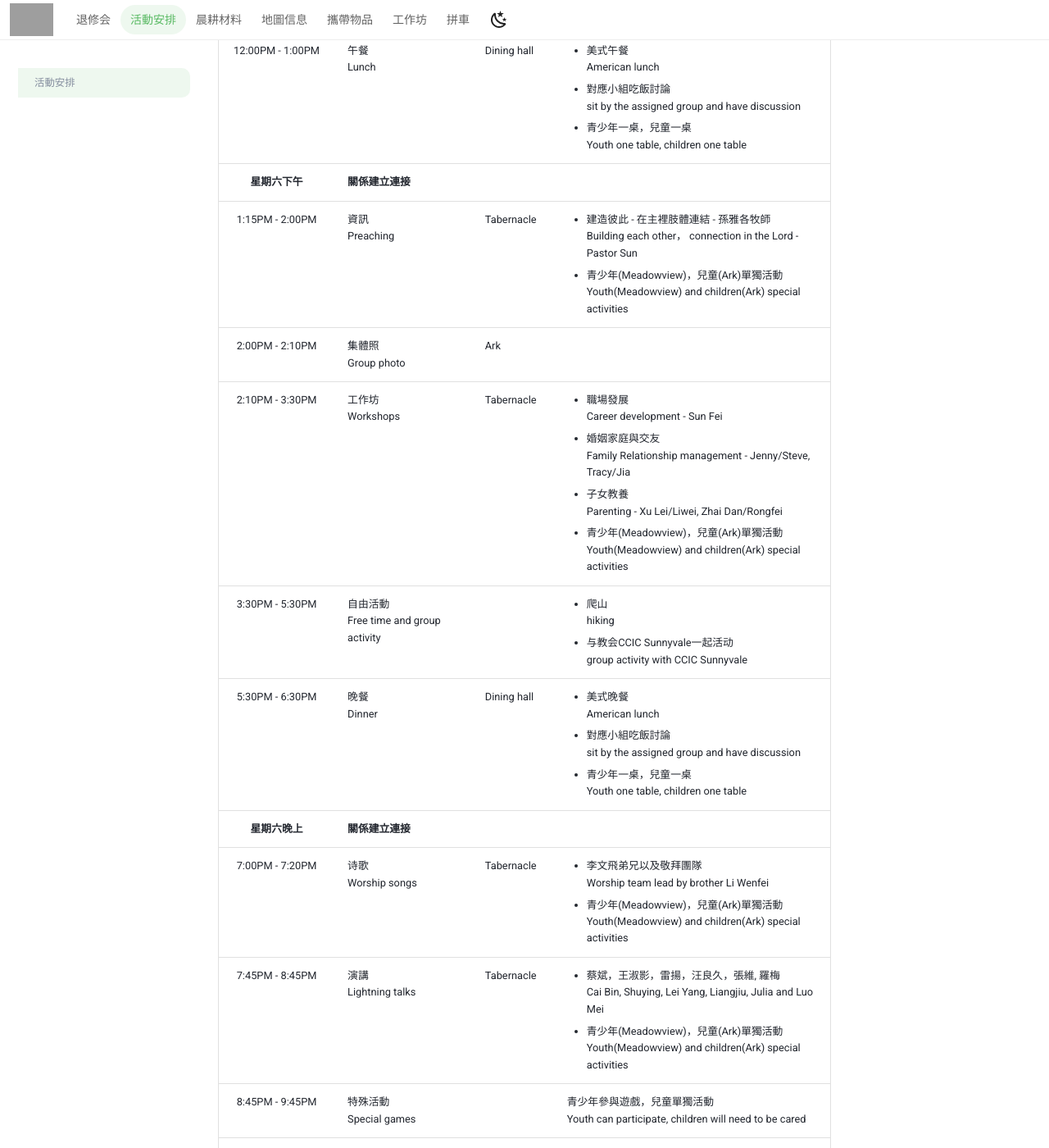
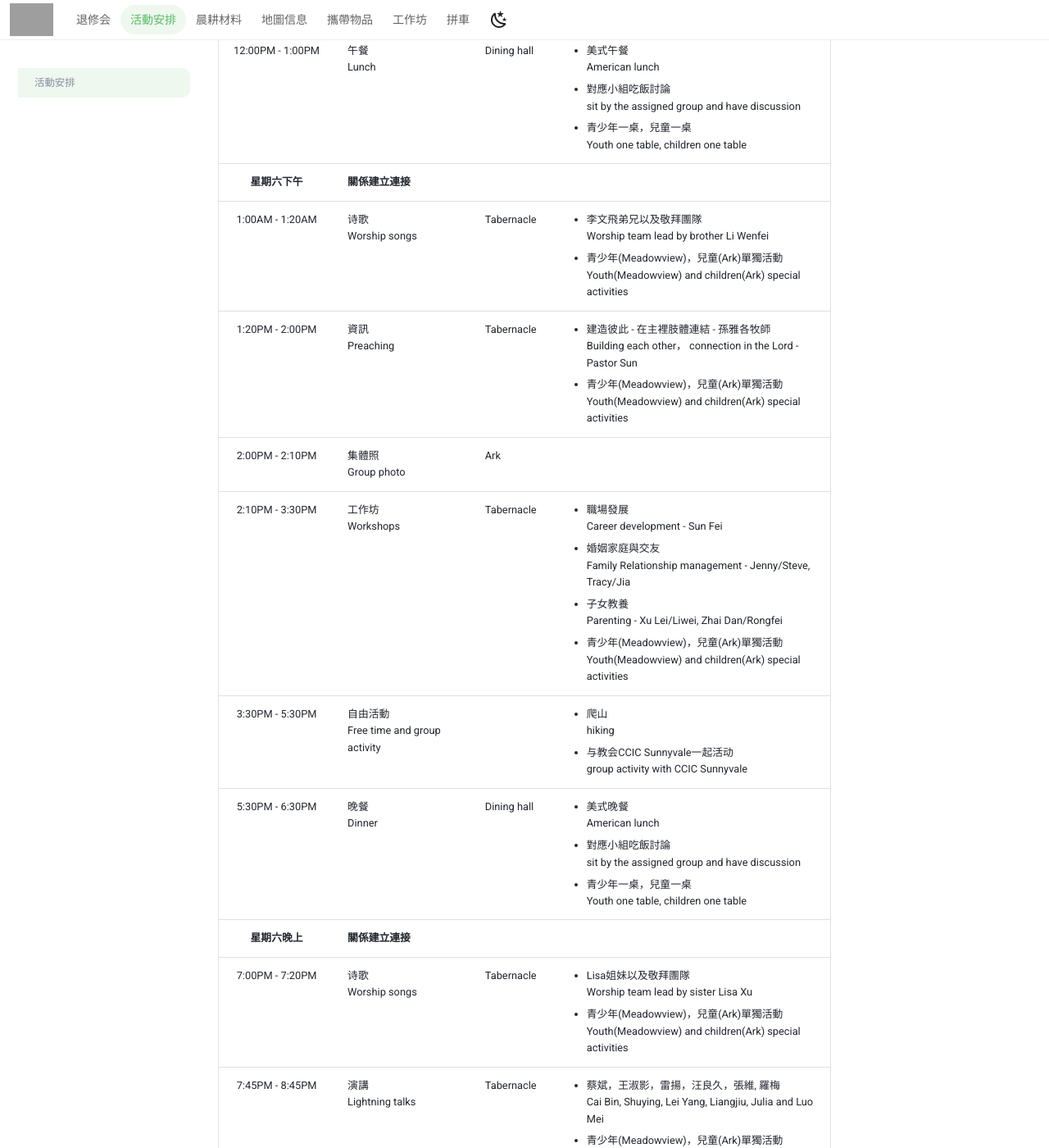
Before and after one commit to peng-mi/ccic-csj.github.io, an MkDocs documentation site: the page built from docs/src/agenda.md, in a window 1280 px wide and 1400 px high, scrolled down 1364 px. Shown: the whole window at 82% size. Built offline with MkDocs 1.6.1 and Material for MkDocs 9.7.7, drawn with Linux system fonts in a browser that asks for light colours; the version menu is left out; some of the changed text lies outside the part shown; grey boxes are pictures that could not be loaded.

Commit message:
update agenda for worship team

```diff
--- a/docs/src/agenda.md
+++ b/docs/src/agenda.md
@@ -7,33 +7,34 @@
 |:------------------------------------:|----------------------------------------|--------------------------------------------------------------------------------------------------------------------------------------------------------|-----------------------------------------------------------------------------------------------------------------------------------------------------------------------------------------------------------------------------------------------------------------------------------------------------|
 |               **星期五**                | **註冊入住**                               ||
 |           4:00PM - 7:00PM            | 註冊 <br> Registration                   |  Tabernacle                                                                                                                                                      | <ul><li>註冊報名，領取銘牌T-shirt <br> Check-in, name tag and Tshirt pickup</li><li>沒有晚飯，會提供夜宵零食 <br>No dinner provided, but having late night snacks </li></ul>                                                                                                                                             |
-|           7:00PM - 7:30PM            | 破冰遊戲 <br> Ice breaker game             | Tabernacle                                                                                                                                                    |                                                                                                                                                                                                                                                                                                   |
+|           7:00PM - 7:30PM            | 破冰遊戲 <br> Ice breaker game             | Tabernacle                                                                                                                                                    |                                                                                                                                                                                                                                                                                                     |
 |           7:30PM - 9:00PM            | 敬拜音樂會 <br> Show your voice             | Tabernacle                                                                                                                                                    | 卡拉永遠okay - 吳天明,朱姝麗帶領                                                                                                                                                                                                                                                                                |
 |           9:30PM - 10:00PM           | 宵夜 <br> night snack                    | Tabernacle                                                                                                                                                    | <ul><li>零食，水果 <br> waffles, cakes, watermelon, grape</li><li>鸡翅,鸡块<br>Chicken Nuggets, Chicken Wings</li><li>红豆粥，绿豆粥 <br> Red bean porridge，Mung bean porridge </li><li>月饼 <br>moon cake</li></ul>                                                                                                  |
 |              **星期六上午**               | **關係建立連接**                             ||
 | 7:00AM - 7:30AM  <br> (**Optional**) | 靈修 <br> Morning devotion               | Tabernacle                                                                                                                                                    | 王峰长老带领 - [与主联合](material.md)<br> Lead by Matthew Wang - [Fellowship with the Lord](material.md)                                                                                                                                                                                                     |
 |           8:00AM - 9:00AM            | 早餐 <br> Breakfast                      | Dining hall                                                                                                                                            | <ul><li>美式早餐 <br> American breakfast</li><li>按照銘牌經文找到對應小組 <br>sit by the assigned group and have discussion</li> <li>青少年一桌，兒童一桌<br>Youth one table, children one table</li></ul>                                                                                                                    |
-|           9:00AM - 9:15AM            | 诗歌 <br> Worship songs                  | Tabernacle                                                                                                                                                    | <ul><li>傅聰弟兄以及敬拜團隊   <br> Worship team lead by brother Fu Cong </li><li>青少年(Meadowview)，兒童(Ark)單獨活動<br>Youth(Meadowview) and children(Ark) special activities</li></ul>                                                                                                                                                                                                                                            |
+|           9:00AM - 9:15AM            | 诗歌 <br> Worship songs                  | Tabernacle                                                                                                                                                    | <ul><li>傅聰弟兄以及敬拜團隊   <br> Worship team lead by brother Fu Cong </li><li>青少年(Meadowview)，兒童(Ark)單獨活動<br>Youth(Meadowview) and children(Ark) special activities</li></ul>                                                                                                                             |
 |           9:15AM - 9:25AM            | 開場短講 <br> Opening speech               | Tabernacle                                                                                                                                                    |                                                                                                                                                                                                                                                                                                     |
 |           9:30AM - 10:15AM           | 資訊 <br> Preaching                      | Tabernacle                                                                                                                                                    | <ul><li>建造自己 - 在神話語裏紮根 - 孫雅各牧師  <br> Build yourself up - take root in the word of God  - Pastor Sun </li><li>青少年(Meadowview)，兒童(Ark)單獨活動<br>Youth(Meadowview) and children(Ark) special activities</li></ul>                                                                                        |
 |          10:20AM - 12:00AM           | 特殊活動（遊戲+討論）<br> Gaming and discussing  | Tabernacle                                                                                                                                                    | 青少年參與遊戲，兒童單獨活動 <br> Youth can participate, children will need to be cared
 |           12:00PM - 1:00PM           | 午餐 <br> Lunch                          | Dining hall                                                                                                                                            | <ul><li>美式午餐 <br> American lunch</li><li>對應小組吃飯討論 <br>sit by the assigned group and have discussion</li> <li>青少年一桌，兒童一桌<br>Youth one table, children one table</li></ul>
 |              **星期六下午**               | **關係建立連接**                             ||
-|           1:15PM - 2:00PM            | 資訊 <br> Preaching                      | Tabernacle                                                                                                                                                    | <ul><li>建造彼此 - 在主裡肢體連結 - 孫雅各牧師  <br> Building each other， connection in the Lord  - Pastor Sun </li><li>青少年(Meadowview)，兒童(Ark)單獨活動<br>Youth(Meadowview) and children(Ark) special activities</li></ul>
+|           1:00AM - 1:20AM            | 诗歌 <br> Worship songs                  | Tabernacle                                                                                                                                                    | <ul><li>李文飛弟兄以及敬拜團隊   <br> Worship team lead by brother Li Wenfei </li><li>青少年(Meadowview)，兒童(Ark)單獨活動<br>Youth(Meadowview) and children(Ark) special activities</li></ul>                                                                                                                          |
+|           1:20PM - 2:00PM            | 資訊 <br> Preaching                      | Tabernacle                                                                                                                                                    | <ul><li>建造彼此 - 在主裡肢體連結 - 孫雅各牧師  <br> Building each other， connection in the Lord  - Pastor Sun </li><li>青少年(Meadowview)，兒童(Ark)單獨活動<br>Youth(Meadowview) and children(Ark) special activities</li></ul>
 |           2:00PM - 2:10PM            | 集體照 <br> Group photo                   | Ark
 |           2:10PM - 3:30PM            | 工作坊 <br> Workshops                     | Tabernacle                                                                                                                                                    | <ul><li>職場發展 <br> Career development - Sun Fei </li><li>婚姻家庭與交友 <br> Family Relationship management - Jenny/Steve, Tracy/Jia </li><li>子女教養 <br> Parenting - Xu Lei/Liwei, Zhai Dan/Rongfei </li><li>青少年(Meadowview)，兒童(Ark)單獨活動<br>Youth(Meadowview) and children(Ark) special activities</li></ul>
 |           3:30PM - 5:30PM            | 自由活動 <br> Free time and group activity |                                                                                                      | <ul><li>爬山 <br> hiking</li><li>与教会CCIC Sunnyvale一起活动 <br>group activity with CCIC Sunnyvale</li> </ul>
 |           5:30PM - 6:30PM            | 晚餐 <br> Dinner                         |    Dining hall                                                                                                  | <ul><li>美式晚餐 <br> American lunch</li><li>對應小組吃飯討論 <br>sit by the assigned group and have discussion</li> <li>青少年一桌，兒童一桌<br>Youth one table, children one table</li></ul>
 |              **星期六晚上**               | **關係建立連接**                             ||
-|           7:00PM - 7:20PM            | 诗歌 <br> Worship songs                  |    Tabernacle                                                                                                 |  <ul><li>李文飛弟兄以及敬拜團隊   <br> Worship team lead by brother Li Wenfei</li> <li>青少年(Meadowview)，兒童(Ark)單獨活動<br>Youth(Meadowview) and children(Ark) special activities</li></ul>
-|           7:45PM - 8:45PM            | 演講 <br> Lightning talks                |     Tabernacle                                                                                                  |  <ul><li>蔡斌，王淑影，雷揚，汪良久，張維, 羅梅 <br>Cai Bin, Shuying, Lei Yang, Liangjiu, Julia and Luo Mei </li><li>青少年(Meadowview)，兒童(Ark)單獨活動<br>Youth(Meadowview) and children(Ark) special activities</li></ul>
-|           8:45PM - 9:45PM            | 特殊活動 <br> Special games                       |                                                                                                       |    青少年參與遊戲，兒童單獨活動 <br> Youth can participate, children will need to be cared
-|           9:00PM - 10:00PM           | 宵夜 <br> night snack                       |                                                                                                       |    <ul><li>零食，水果 <br> waffles, cakes, watermelon, grapes</li><li>茶葉蛋<br>Tea eggs</li><li>月饼 <br>moon cake</li></ul>
+|           7:00PM - 7:20PM            | 诗歌 <br> Worship songs                  |    Tabernacle                                                                                                 | <ul><li>Lisa姐妹以及敬拜團隊   <br> Worship team lead by sister Lisa Xu</li> <li>青少年(Meadowview)，兒童(Ark)單獨活動<br>Youth(Meadowview) and children(Ark) special activities</li></ul>
+|           7:45PM - 8:45PM            | 演講 <br> Lightning talks                |     Tabernacle                                                                                                  | <ul><li>蔡斌，王淑影，雷揚，汪良久，張維, 羅梅 <br>Cai Bin, Shuying, Lei Yang, Liangjiu, Julia and Luo Mei </li><li>青少年(Meadowview)，兒童(Ark)單獨活動<br>Youth(Meadowview) and children(Ark) special activities</li></ul>
+|           8:45PM - 9:45PM            | 特殊活動 <br> Special games                       |                                                                                                       | 青少年參與遊戲，兒童單獨活動 <br> Youth can participate, children will need to be cared
+|           9:00PM - 10:00PM           | 宵夜 <br> night snack                       |                                                                                                       | <ul><li>零食，水果 <br> waffles, cakes, watermelon, grapes</li><li>茶葉蛋<br>Tea eggs</li><li>月饼 <br>moon cake</li></ul>
 |              **星期日上午**               | **分享與回應**                              ||
-| 7:00AM - 7:30AM <br> (**Optional**)  | 靈修 <br> Morning devotion               |    Tabernacle                                                                                                                                                    |   王峰长老带领 - [合一的承诺](material.md)<br> Lead by Matthew Wang - [Commitment to the church unity](material.md)
-|           8:00AM - 9:00AM            | 早餐 <br> Breakfast                      |      Dining hall                                                                                                |    <ul><li>美式早餐 <br> American breakfast</li><li>對應小組吃飯討論 <br>sit by the assigned group and have discussion</li> <li>青少年一桌，兒童一桌<br>Youth one table, children one table</li></ul>
-|           9:00AM - 9:30AM            | 敬拜 <br> Worship                        |      Tabernacle                                                         |      <ul><li>治江弟兄以及敬拜團隊   <br> Worship team lead by brother Zhijiang </li><li>青少年(Meadowview)，兒童(Ark)單獨活動<br>Youth(Meadowview) and children(Ark) special activities</li></ul>
-|           9:30AM - 10:15AM           | 信息 <br> Preaching                      |      Tabernacle                                                                                                                                                  |     <ul><li>建造教會 - 用神給的恩賜各盡其職 - 孫雅各牧師  <br> Build the church - use the gifts given from God  - Pastor Sun </li><li>青少年(Meadowview)，兒童(Ark)單獨活動<br>Youth(Meadowview) and children(Ark) special activities</li></ul>
-|          10:20AM - 11：20AM           | 小组讨论 <br> Group discussion             |     Tabernacle                                                                                                                                                   |   青少年(Meadowview)，兒童(Ark)單獨活動<br>Youth(Meadowview) and children(Ark) special activities
-|          11:20AM - 12：00PM           | 上台分享 <br> Sharing                      |      Tabernacle                                                                                                                                                  |    青少年參與，兒童單獨活動 <br> Youth can participate, children will need to be cared
-|           12:00PM - 1：00PM           | 午餐 <br> Lunch                          |    Dining hall                                                                                                                                                    |   美式午餐 <br> American lunch
+| 7:00AM - 7:30AM <br> (**Optional**)  | 靈修 <br> Morning devotion               |    Tabernacle                                                                                                                                                    | 王峰长老带领 - [合一的承诺](material.md)<br> Lead by Matthew Wang - [Commitment to the church unity](material.md)
+|           8:00AM - 9:00AM            | 早餐 <br> Breakfast                      |      Dining hall                                                                                                | <ul><li>美式早餐 <br> American breakfast</li><li>對應小組吃飯討論 <br>sit by the assigned group and have discussion</li> <li>青少年一桌，兒童一桌<br>Youth one table, children one table</li></ul>
+|           9:00AM - 9:30AM            | 敬拜 <br> Worship                        |      Tabernacle                                                         | <ul><li>治江弟兄以及敬拜團隊   <br> Worship team lead by brother Zhijiang </li><li>翟丹姐妹以及教會诗班 <br> church choir lead by sister Zhai Dan</li><li>青少年(Meadowview)，兒童(Ark)單獨活動<br>Youth(Meadowview) and children(Ark) special activities</li></ul>
+|           9:30AM - 10:15AM           | 信息 <br> Preaching                      |      Tabernacle                                                                                                                                                  | <ul><li>建造教會 - 用神給的恩賜各盡其職 - 孫雅各牧師  <br> Build the church - use the gifts given from God  - Pastor Sun </li><li>青少年(Meadowview)，兒童(Ark)單獨活動<br>Youth(Meadowview) and children(Ark) special activities</li></ul>
+|          10:20AM - 11：20AM           | 小组讨论 <br> Group discussion             |     Tabernacle                                                                                                                                                   | 青少年(Meadowview)，兒童(Ark)單獨活動<br>Youth(Meadowview) and children(Ark) special activities
+|          11:20AM - 12：00PM           | 上台分享 <br> Sharing                      |      Tabernacle                                                                                                                                                  | 青少年參與，兒童單獨活動 <br> Youth can participate, children will need to be cared
+|           12:00PM - 1：00PM           | 午餐 <br> Lunch                          |    Dining hall                                                                                                                                                    | 美式午餐 <br> American lunch
```
